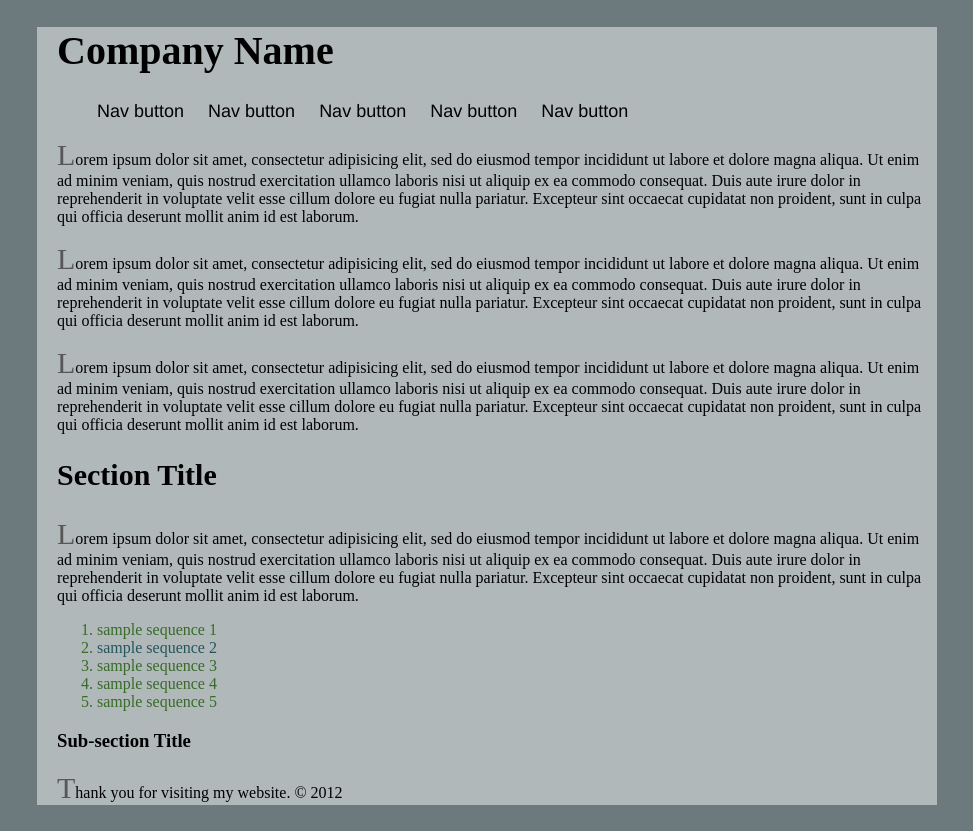
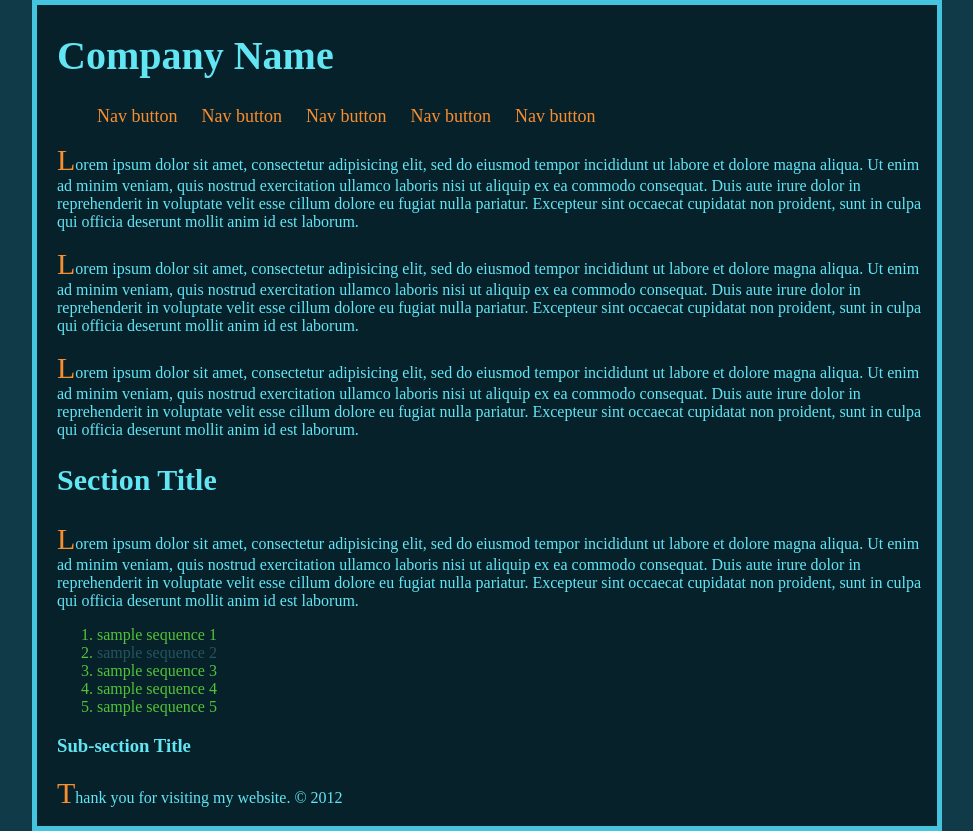
Before and after one commit to hughybarra/dws-2_labs, a plain HTML site: page lab_1/index_embedded.html in a window 1280 px wide. Shown: the whole page, without its empty margins (153-1126 px from the left). Drawn offline with Linux system fonts and the light colour scheme.

Commit message:
Changed two files
Redid the embedded file to the tron look
changed the CSS to the tron look

```diff
--- a/lab_1/css/style.css
+++ b/lab_1/css/style.css
@@ -1,17 +1,20 @@
 /* Global stuffs */
 /* Universal Selector */
+
 * {
-	color: black;
+	color: #62e6f4;
+	font-family: "Bank Gothic";
 }
+
 html {
-	background-color: #6D7A7D;
+	background-color: #113a49;
 	margin: 0;
 	padding: 0;
 }
 
 ul li a, ol li a {
 	list-style-type: none;
-	font-family: "Helvetica Neue";
+	font-family: "Bank Gothic";
 	font-size: 18px;
 	text-decoration: none;
 }
@@ -25,7 +28,8 @@ h1, p, ul li, ol li, h2, h3, h4, h5, h5, h6 {
 body {
 	margin: 0 auto;
 	width: 900px;
-	background-color: #B1B8BA;
+	background-color: #07212b;
+	border: 5px solid #44c4de;
 }
 
 h1 {
@@ -39,7 +43,7 @@ p {
 /* Pseudo- Element */
 
 p:first-letter {
-	color: #575757;
+	color: #f98e2f;
 	font-size:30px;
 }
 
@@ -50,11 +54,10 @@ h2 {
 #nav li {
 	display: inline;
 	width: 100px;
-
 }
 
 .footer li {
-	color: #366B28;
+	color: #52c338;
 }
 
 .footer li span {
@@ -64,14 +67,17 @@ h2 {
 /* Pseudo- class --Links */
 
 a:link {
-	color: black;
+	color: #f98e2f;
 }
 
 a:visited {
-	color: gray;
+	color: #e34aff;
 }
 
 a:hover {
-	background: black;
-	color: white;
+	color: #62e6f4;
 }
+
+a:active {
+	color: #ed3a3a;
+}
--- a/lab_1/index_embedded.html
+++ b/lab_1/index_embedded.html
@@ -10,17 +10,19 @@
 			/* Universal Selector */
 
 			* {
-				color: black;
+				color: #62e6f4;
+				font-family: "Bank Gothic";
 			}
+
 			html {
-				background-color: #6D7A7D;
+				background-color: #113a49;
 				margin: 0;
 				padding: 0;
 			}
 
 			ul li a, ol li a {
 				list-style-type: none;
-				font-family: "Helvetica Neue";
+				font-family: "Bank Gothic";
 				font-size: 18px;
 				text-decoration: none;
 			}
@@ -34,7 +36,8 @@
 			body {
 				margin: 0 auto;
 				width: 900px;
-				background-color: #B1B8BA;
+				background-color: #07212b;
+				border: 5px solid #44c4de;
 			}
 
 			h1 {
@@ -48,7 +51,7 @@
 			/* Pseudo- Element */
 
 			p:first-letter {
-				color: #575757;
+				color: #f98e2f;
 				font-size:30px;
 			}
 
@@ -59,11 +62,10 @@
 			#nav li {
 				display: inline;
 				width: 100px;
-
 			}
 
 			.footer li {
-				color: #366B28;
+				color: #52c338;
 			}
 
 			.footer li span {
@@ -73,16 +75,19 @@
 			/* Pseudo- class --Links */
 
 			a:link {
-				color: black;
+				color: #f98e2f;
 			}
 
 			a:visited {
-				color: gray;
+				color: #e34aff;
 			}
 
 			a:hover {
-				background: black;
-				color: white;
+				color: #62e6f4;
+			}
+
+			a:active {
+				color: #ed3a3a;
 			}
 
 		/* Close CSS */
```
Also changed, not shown: 2 other files.
